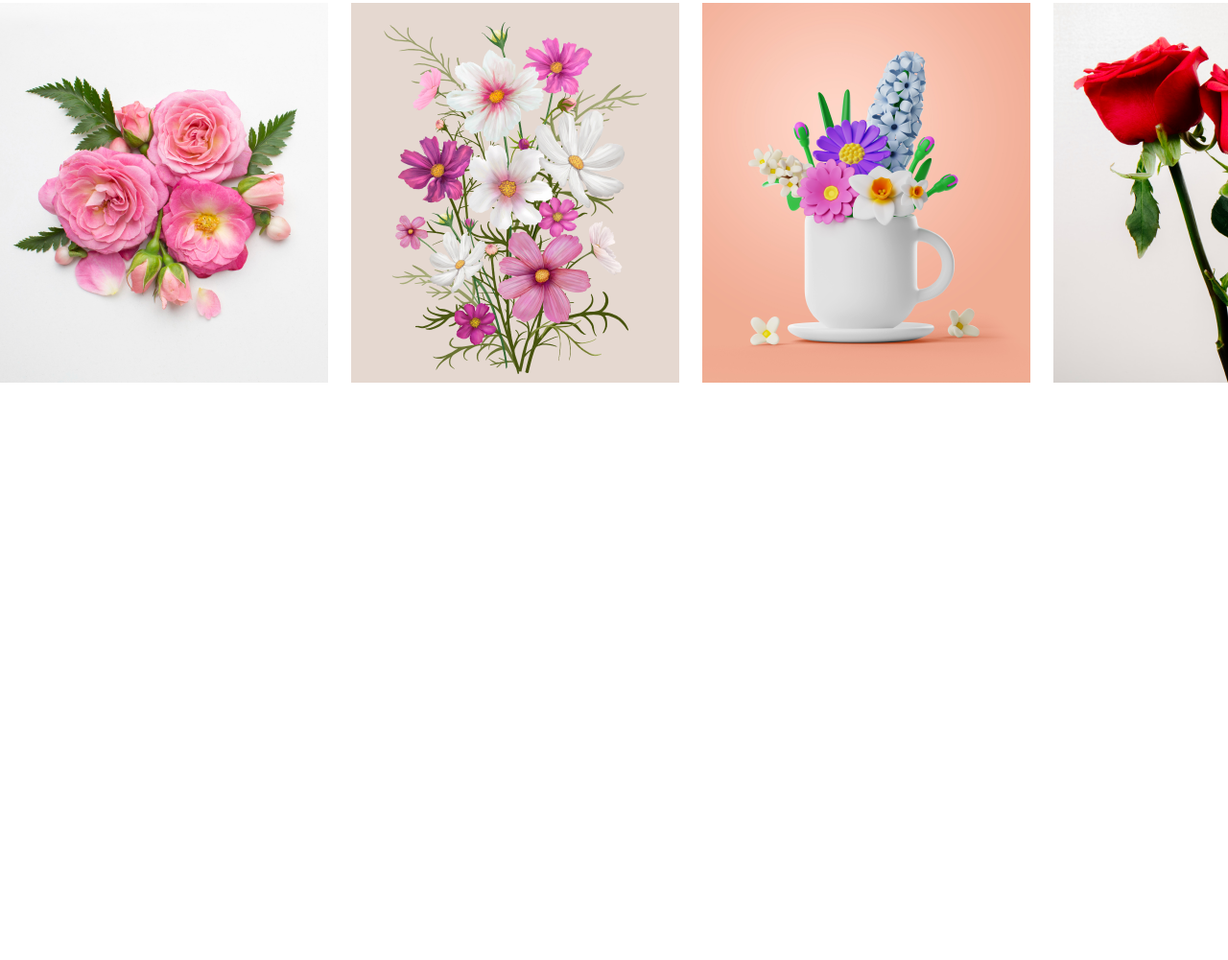
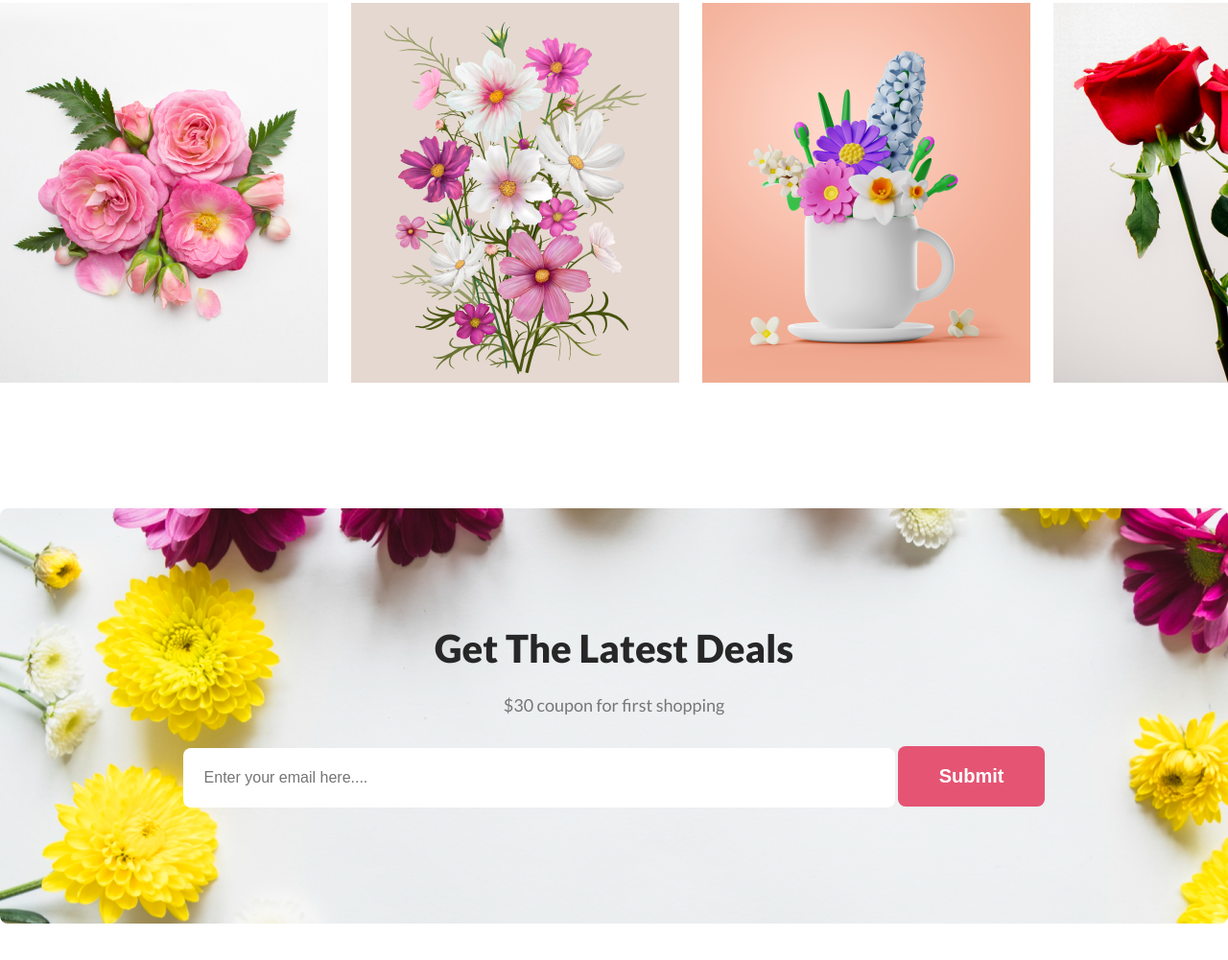
Before and after one commit to riponmondalbd/flower-shop, a plain HTML site: page index.html in a window 1280 px wide. Shown: the part 3115-4116 px from the top of the page at 96% size. Before the commit the page ends 3645 px from the top, so only its background shows below. Drawn offline with Linux system fonts and the light colour scheme.

Commit message:
complete get the latest  deals

```diff
--- a/index.html
+++ b/index.html
@@ -115,6 +115,21 @@
             </div>
         </section>
         <!-- instagram end -->
+
+        <!-- latest deal start -->
+        <section class="deals-container-bg">
+            <div class="latest-deal-container">
+                <h3 class="common-heading latest-deal-heading">Get The Latest Deals</h3>
+                <p class="common-description">
+                    $30 coupon for first shopping
+                </p>
+                <div>
+                    <input type="email" name="" id="email" placeholder="Enter your email here....">
+                    <button class="common-button">Submit</button>
+                </div>
+            </div>
+        </section>
+        <!-- latest deal end -->
     </body>
     <footer></footer>
 </body>
--- a/styles/style.css
+++ b/styles/style.css
@@ -180,3 +180,31 @@ header {
     gap: 24px;
     margin-top: 48px;
 }
+
+/* latest deals styles  */
+.deals-container-bg {
+    max-width: 1440px;
+    background-image: url('../images/Rectangle\ 9.png');
+    background-repeat: no-repeat;
+    margin: 0 auto;
+    text-align: center;
+    border-radius: 8px;
+}
+
+.latest-deal-heading {
+    padding-top: 122px;
+}
+
+#email {
+    padding: 22px 513px 22px 22px;
+    border: none;
+    border-radius: 8px;
+    color: rgba(39, 39, 39, 0.60);
+    font-size: 16px;
+    font-weight: 400;
+    margin-bottom: 121px;
+}
+
+.latest-deal-container {
+    margin-bottom: 128px;
+}
```
